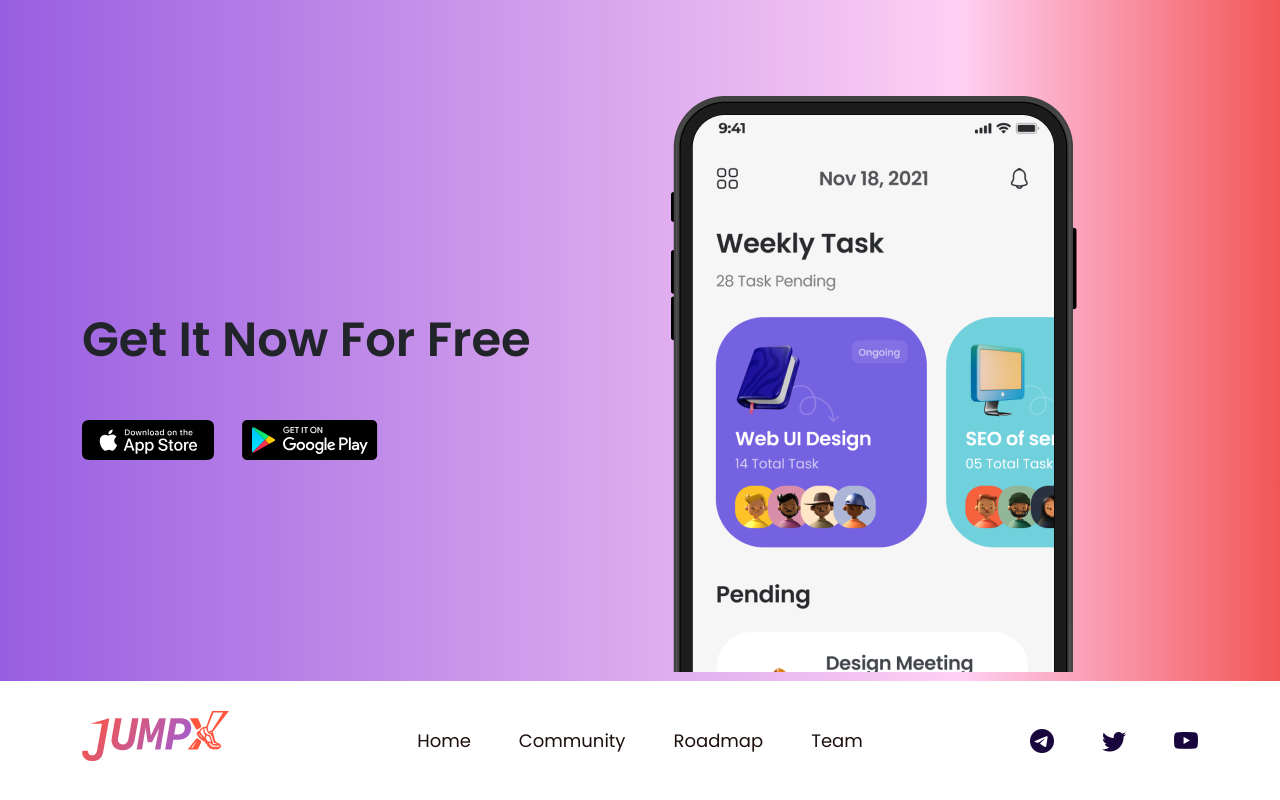
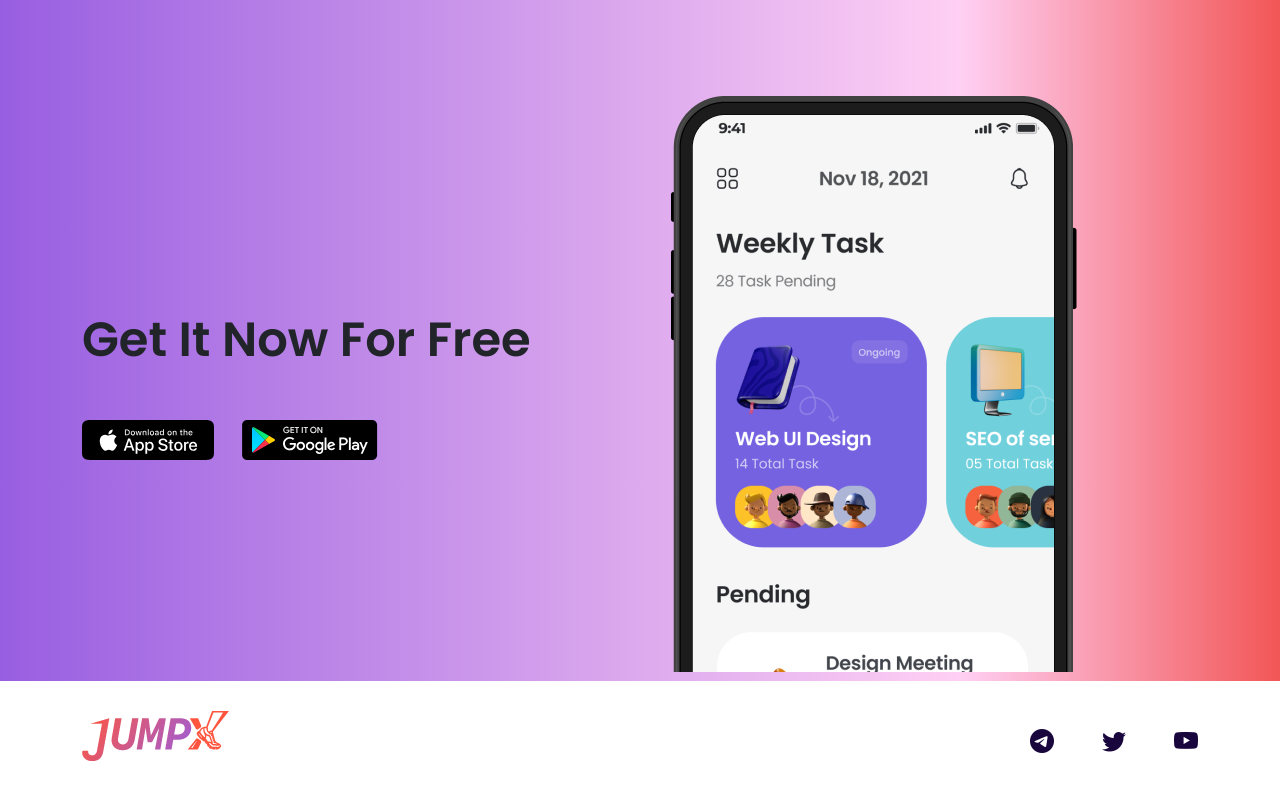
Before and after one commit to Majnh/project, a website: page public/preview-saasto/sassto/index-2.html in a window 1280 px wide. Shown: the part 7901-8701 px from the top of the page. Drawn offline with Linux system fonts and the light colour scheme; files that its build step writes are made by us from their sources; files whose address does not match are found by name.

```diff
--- a/public/preview-saasto/sassto/index-2.html
+++ b/public/preview-saasto/sassto/index-2.html
@@ -1588,14 +1588,14 @@
                             <ul
                                 class="footer-quick-links d-flex justify-content-lg-center flex-wrap"
                             >
-                                <li><a href="/">Home</a></li>
+                                <li><a href="/"></a></li>
                                 <li>
                                     <a href="https://t.me/jumpxchat"
-                                        >Community</a
+                                        ></a
                                     >
                                 </li>
-                                <li><a href="#roadmap">Roadmap</a></li>
-                                <li><a href="#team">Team</a></li>
+                                <li><a href="#roadmap"></a></li>
+                                <li><a href="#team"></a></li>
                             </ul>
                         </div>
                         <div class="col-lg-3 col-md-6">
```
